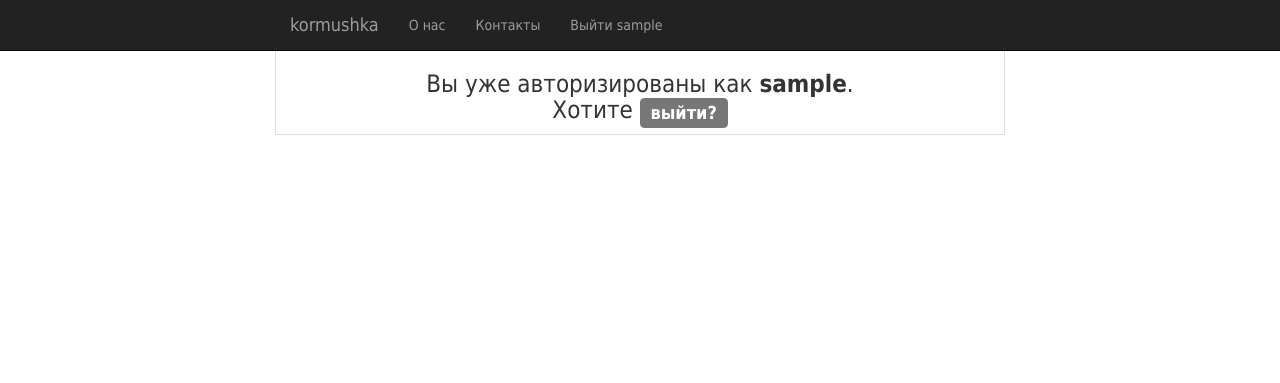
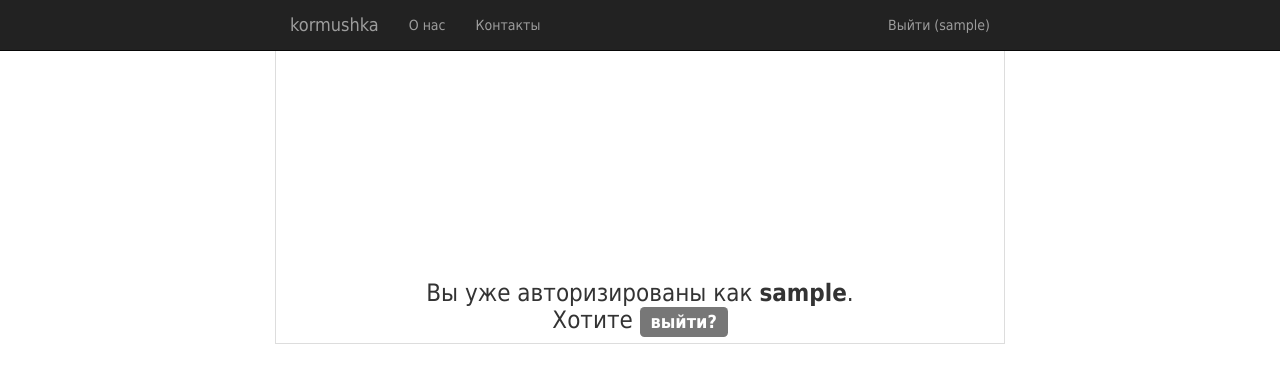
Before and after one commit to SemenMartynov/SPbPU_kormushka, a Django app: template kormushka/loginsys/templates/login.html in a window 1280 px wide. Shown: the top 383 px of the page. Run offline with Django 3.2, Linux system fonts and the light colour scheme; the template is opened without the code that fills it, so the values that code supplies are empty; the visitor is signed in with stand-in values (Sample User, id 1); parts of the project's set-up code (start-up, migrations or seed data) failed here and were passed over; some libraries are stand-ins or nearby versions.

Commit message:
#51. fix form Purchase

```diff
--- a/kormushka/loginsys/templates/login.html
+++ b/kormushka/loginsys/templates/login.html
@@ -1,14 +1,12 @@
 {% extends "index.html" %}
 
 {% block login %}
+<div class="row block-auth">
+	<div class="center-block">
 	{% if user.username %}
-	<div class="row ">
-		<div class="center-block">
+
 		<h3 class="text-center">Вы уже авторизированы как <b>{{user.username}}</b>.<br/>
 		Хотите <a  class="label label-default" href="/logout/">выйти?</a></h3>
-
-		</div>
-	</div>
 	{% else %}
 	<form class="form-horizontal" action="/login/" method="post">{% csrf_token %}
 		<fieldset>
@@ -46,5 +44,7 @@
 		</fieldset>
 	</form>
 
-	{% endif %}
+	</div>
+  </div>
+{% endif %}
 {% endblock %}
--- a/kormushka/webapp/static/webapp/css/style.css
+++ b/kormushka/webapp/static/webapp/css/style.css
@@ -25,3 +25,11 @@ body {margin-top: 50px; font-family: tahoma, arial, verdana, sans-serif, Lucida
 hr {margin-top: 0px; margin-bottom: 5px;}
 
 .block-info{margin-bottom: 10px;}
+
+.block-auth{margin-top: 30%;}
+
+.ui-autocomplete {
+	overflow: auto;
+	overflow-x: hidden !important;
+	max-height: 300px;
+}
--- a/kormushka/webapp/templates/index.html
+++ b/kormushka/webapp/templates/index.html
@@ -25,12 +25,11 @@
           <ul class="nav navbar-nav">
             <li><a href="#">О нас</a></li>
             <li><a href="#">Контакты</a></li>
-            {% if user.username %}
-              <li><a href="/logout/">Выйти {{ user.username }}</a></li>
-            {% else %}
-              <li><a href="/login/">Войти</a></li>
-            {% endif %}
           </ul>
+          <ul class="nav navbar-nav navbar-right">
+            <li><a class="" href={% if user.username %} "/logout/">Выйти ({{ user.username }}) {% else %}"/login/">Войти {% endif %} </a></li>
+          </ul>
+
         </div><!--/.nav-collapse -->
       </div>
     </nav>
@@ -41,6 +40,7 @@
       {% block list-purchase %}{% endblock %}
     </div>
   </body>
+
   <script src="https://ajax.googleapis.com/ajax/libs/jquery/1.11.2/jquery.min.js"></script>
   <script src="{% static 'webapp/js/bootstrap.js' %}"></script>
   <script src="{% static 'webapp/js/app.js' %}"></script>
--- a/kormushka/webapp/views.py
+++ b/kormushka/webapp/views.py
@@ -6,6 +6,7 @@ from webapp.models import Purchase,Depart,Category,PO
 from webapp.forms import PurchaseForm
 from loginsys.models import CustomUser
 import datetime
+import json
 
 @login_required(login_url="/login/")
 def index(request):
```
Also changed, not shown: kormushka/webapp/templates/list.html (+8 -0 lines).
